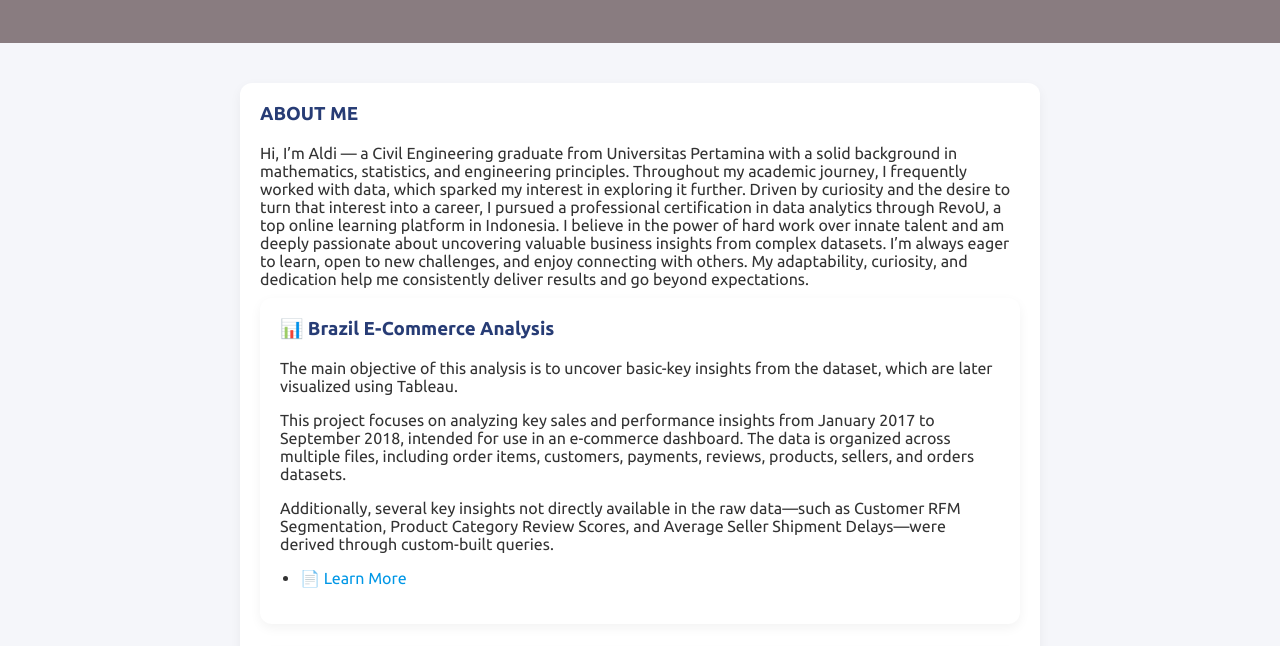
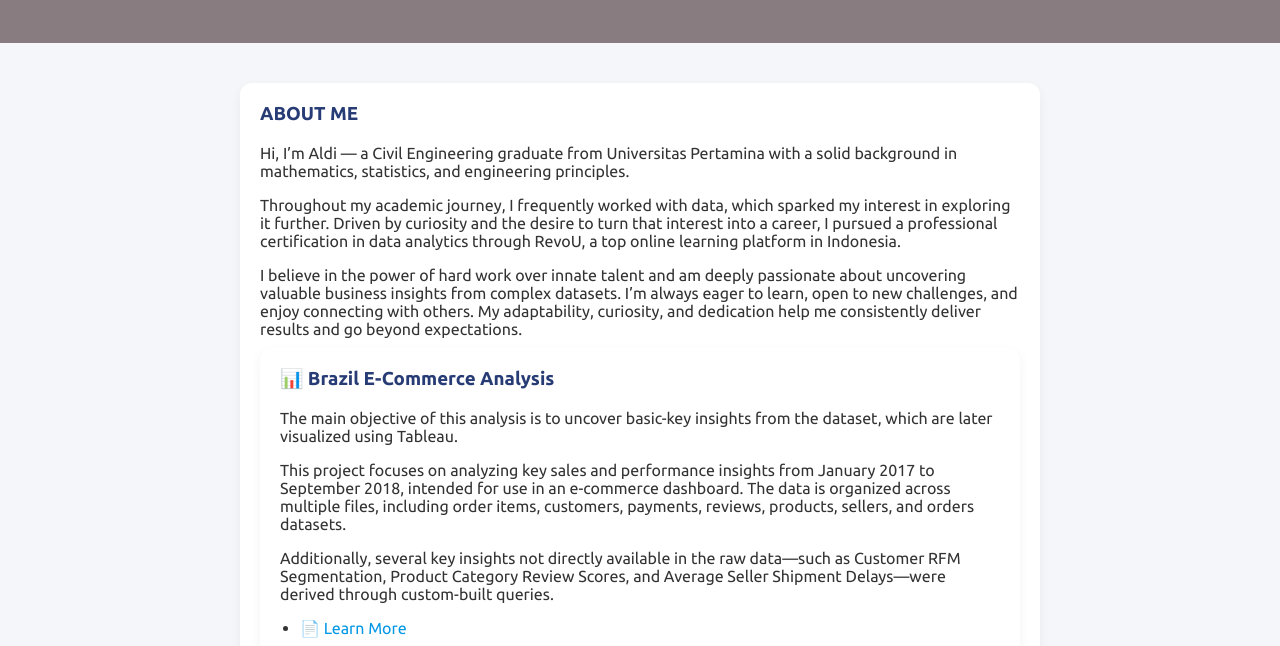
Before and after one commit to aldiadityaanst/Data-Analytics-Portfolio, a plain HTML site: page index.html in a window 1280 px wide. Shown: the part 125-771 px from the top of the page. Drawn offline with Linux system fonts and the light colour scheme.

Commit message:
Update index.html

```diff
--- a/index.html
+++ b/index.html
@@ -78,13 +78,9 @@
 <div class="container">
   <div class="project-card">
     <h3>ABOUT ME</h3>
-    <p>Hi, I’m Aldi — a Civil Engineering graduate from Universitas Pertamina with a solid background in mathematics, statistics, and engineering principles.
-
-Throughout my academic journey, I frequently worked with data, which sparked my interest in exploring it further.
-
-Driven by curiosity and the desire to turn that interest into a career, I pursued a professional certification in data analytics through RevoU, a top online learning platform in Indonesia.
-
-I believe in the power of hard work over innate talent and am deeply passionate about uncovering valuable business insights from complex datasets. I’m always eager to learn, open to new challenges, and enjoy connecting with others. My adaptability, curiosity, and dedication help me consistently deliver results and go beyond expectations.
+    <p>Hi, I’m Aldi — a Civil Engineering graduate from Universitas Pertamina with a solid background in mathematics, statistics, and engineering principles.</p>
+<p>Throughout my academic journey, I frequently worked with data, which sparked my interest in exploring it further. Driven by curiosity and the desire to turn that interest into a career, I pursued a professional certification in data analytics through RevoU, a top online learning platform in Indonesia.</p>
+<p>I believe in the power of hard work over innate talent and am deeply passionate about uncovering valuable business insights from complex datasets. I’m always eager to learn, open to new challenges, and enjoy connecting with others. My adaptability, curiosity, and dedication help me consistently deliver results and go beyond expectations.
 </p>
 <div>
   <div class="project-card">
```
